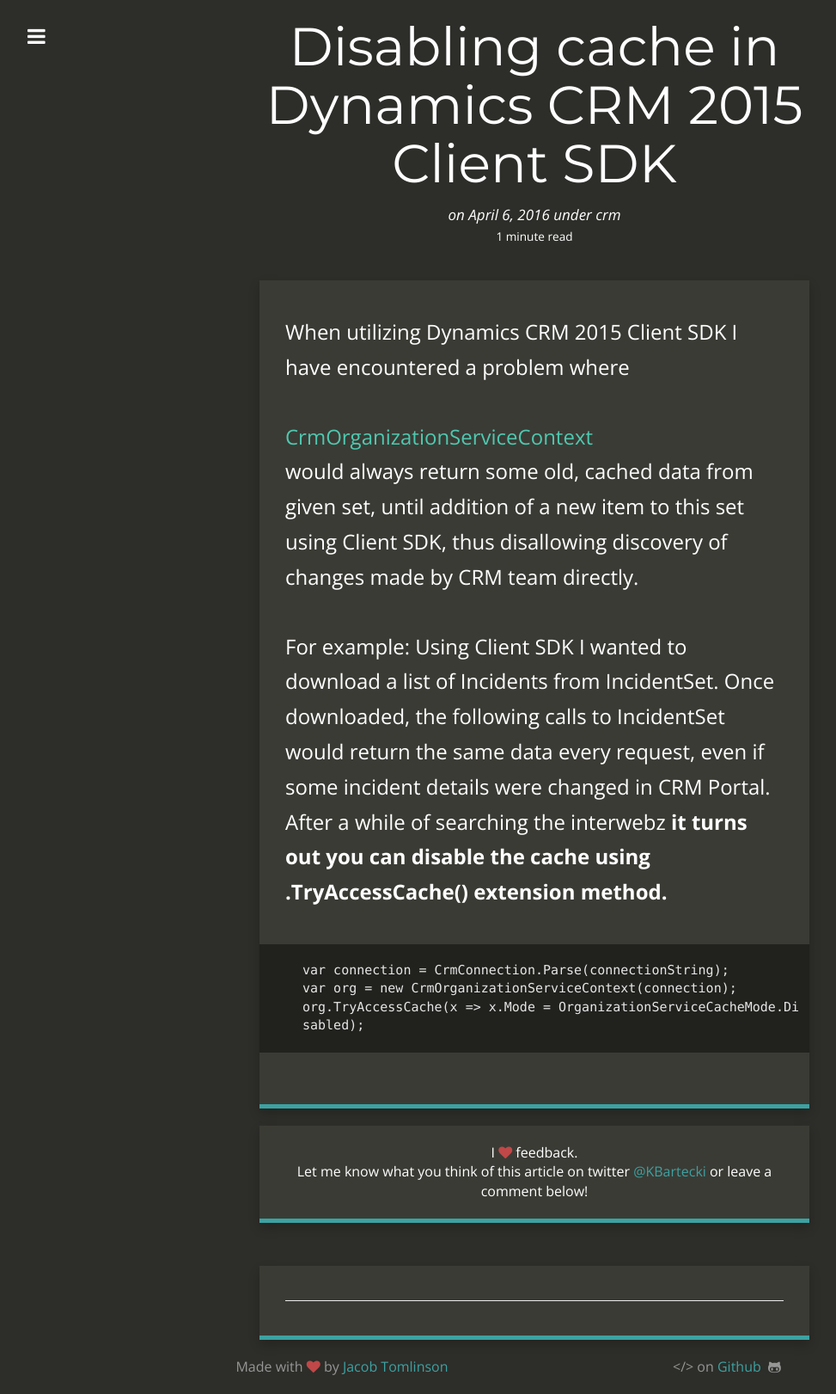
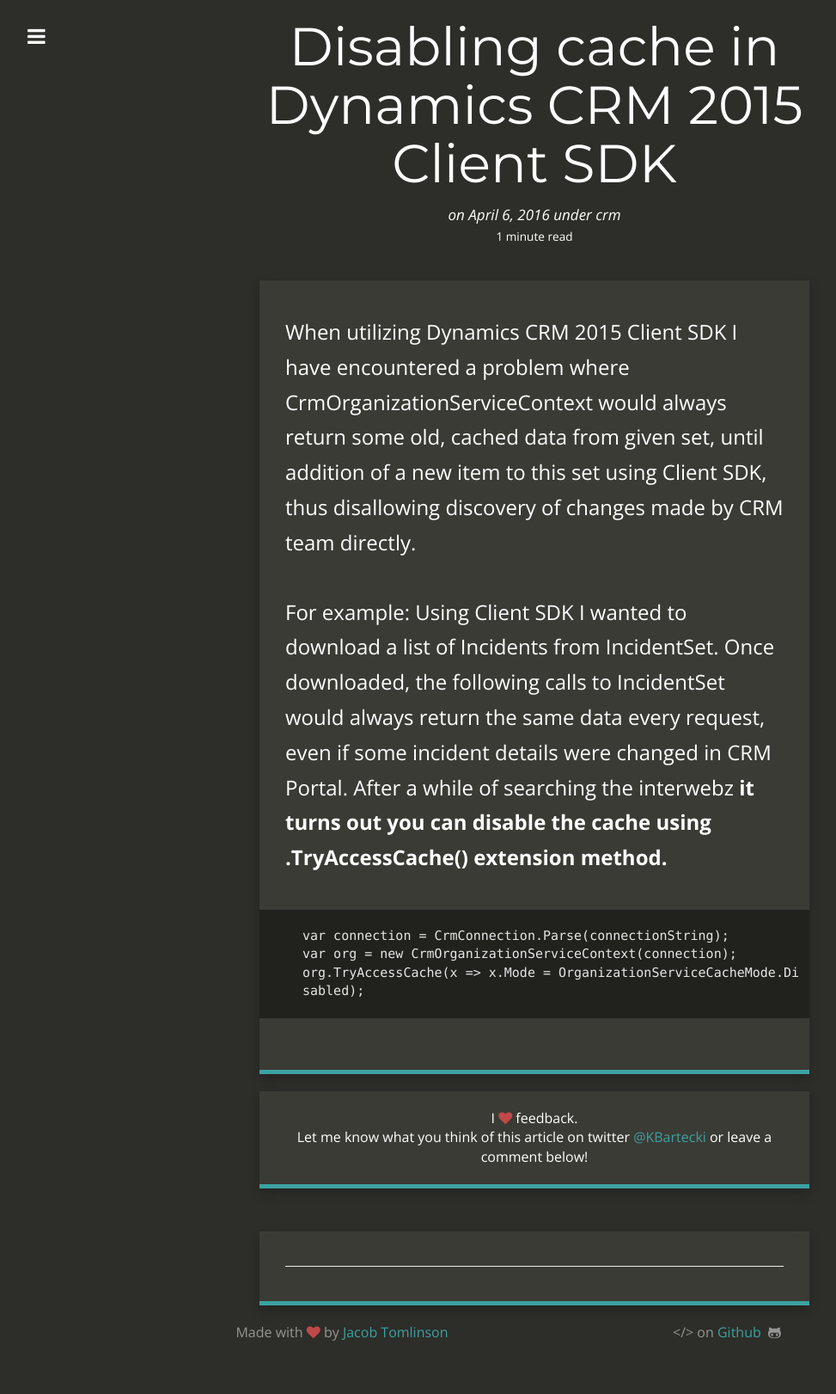
Before and after one commit to konradbartecki/konradbartecki.github.io, a Jekyll site: the page built from _posts/2016-04-06-Disabling_cache_in_Dynamics_CRM_2015_Client_SDK.html, in a window 1280 px wide. Shown: the whole page at 86% size, without its empty margins (18-991 px from the left). Built offline with Jekyll 4.4.1, drawn with Linux system fonts in a browser that asks for light colours; nearby versions of some CDN libraries; after the commit the page ends 1581 px from its top, so only the background shows below that.

Commit message:
Post edit

```diff
--- a/_posts/2016-04-06-Disabling_cache_in_Dynamics_CRM_2015_Client_SDK.html
+++ b/_posts/2016-04-06-Disabling_cache_in_Dynamics_CRM_2015_Client_SDK.html
@@ -5,9 +5,9 @@ date:   2016-04-06 23:40:00 +0200
 categories: crm code c#
 excerpt_separator: <!--more-->
 ---
-<p>When utilizing Dynamics CRM 2015 Client SDK I have encountered a problem where <div class="vstype">CrmOrganizationServiceContext</div> would always return some old, cached data from given set, until addition of a new item to this set using Client SDK, thus disallowing discovery of changes made by CRM team directly.</p>
+<p>When utilizing Dynamics CRM 2015 Client SDK I have encountered a problem where CrmOrganizationServiceContext would always return some old, cached data from given set, until addition of a new item to this set using Client SDK, thus disallowing discovery of changes made by CRM team directly.</p>
 
-<p>For example: Using Client SDK I wanted to download a list of Incidents from IncidentSet. Once downloaded, the following calls to IncidentSet would return the same data every request, even if some incident details were changed in CRM Portal. After a while of searching the interwebz <strong>it turns out you can disable the cache using .TryAccessCache() extension method.</strong></p>
+<p>For example: Using Client SDK I wanted to download a list of Incidents from IncidentSet. Once downloaded, the following calls to IncidentSet would always return the same data every request, even if some incident details were changed in CRM Portal. After a while of searching the interwebz <strong>it turns out you can disable the cache using .TryAccessCache() extension method.</strong></p>
 
 {% highlight c# %}
 var connection = CrmConnection.Parse(connectionString);
```
